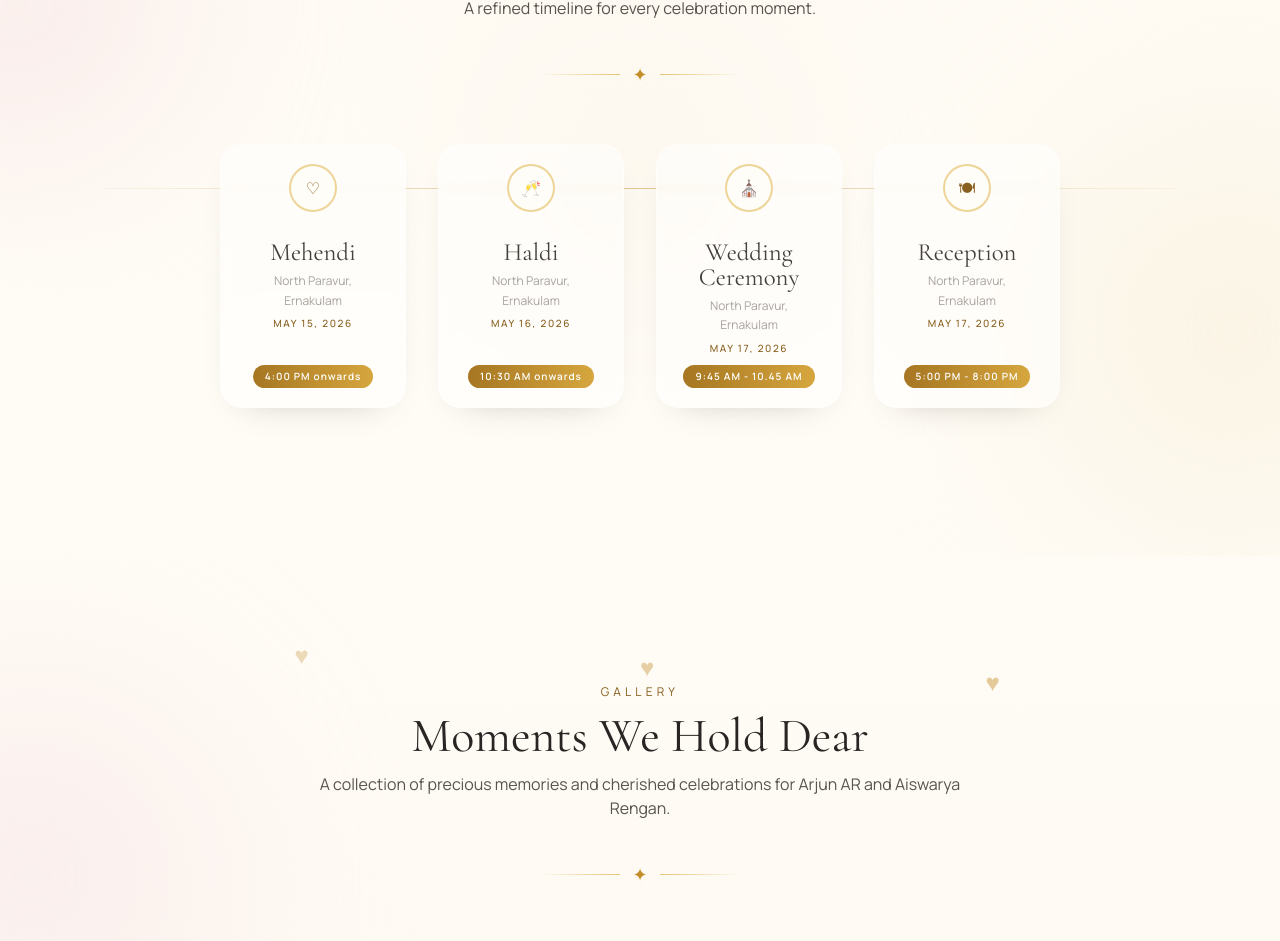
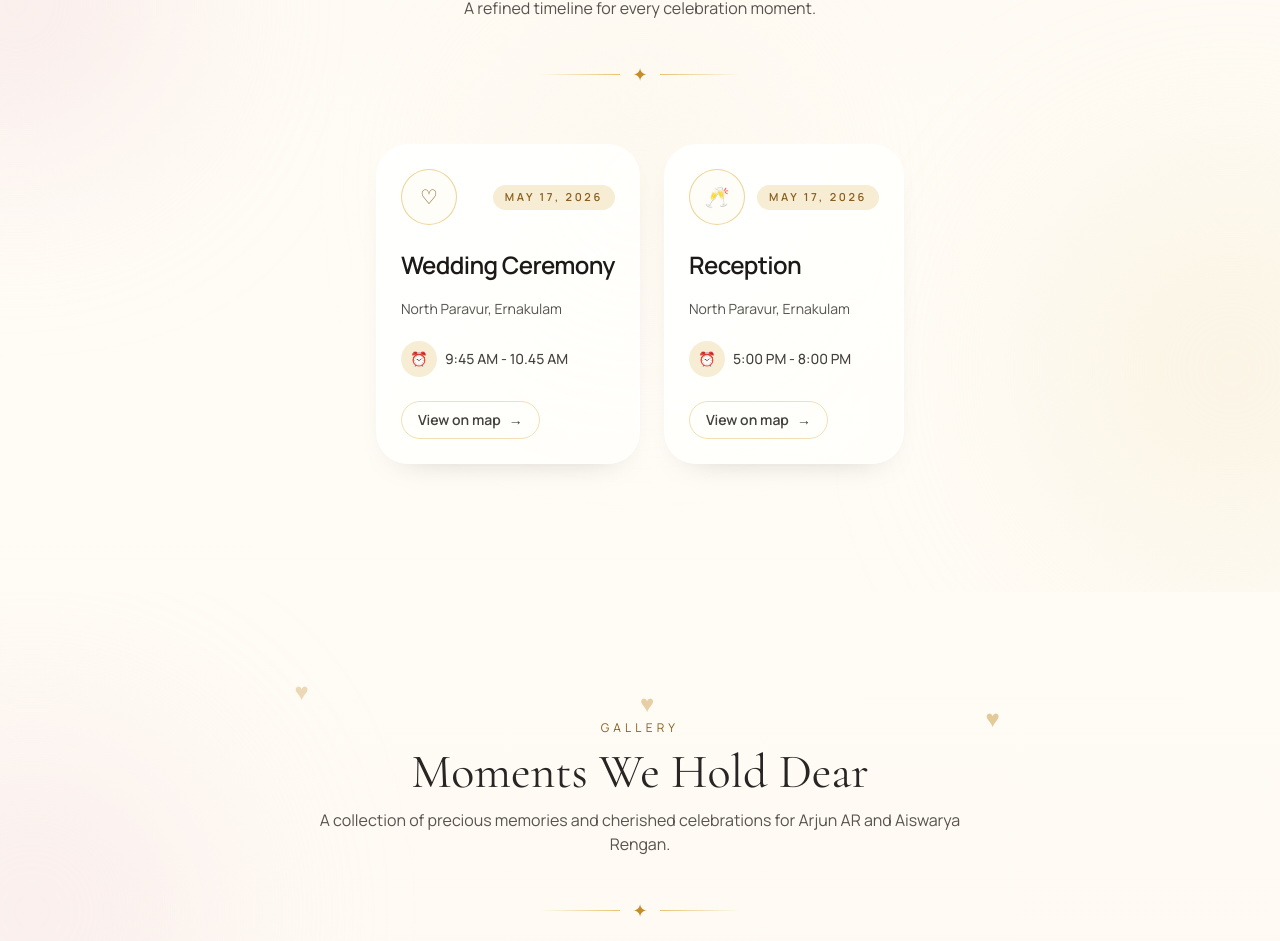
Before and after one commit to Akshay1836/Wedding_Arjun, a React (Vite) app: page / in a window 1280 px wide. Shown: the part 3755-4696 px from the top of the page. Built offline with nearby package versions, Linux system fonts and the light colour scheme.

Commit message:
event section changes added

```diff
--- a/src/components/EventsSection.jsx
+++ b/src/components/EventsSection.jsx
@@ -4,6 +4,7 @@
 import SectionTitle from "./SectionTitle"
 
 const MotionDiv = motion.div
+const MotionA = motion.a
 const EVENT_ICONS = ["♡", "🥂", "⛪", "🍽", "🎶", "✨"]
 
 const FloatingHearts = () => {
@@ -72,55 +73,58 @@
           </div>
         </Reveal>
 
-        <div className="mt-14 pb-5">
-          <div className="relative mx-auto max-w-6xl px-2 md:px-6">
-            <div
-              className="pointer-events-none absolute left-10 right-10 top-[2.75rem] -z-10 hidden h-px md:block"
-              style={{
-                background:
-                  "linear-gradient(90deg, rgba(212,175,106,0.1), rgba(212,175,106,0.7), rgba(212,175,106,0.1))",
-              }}
-              aria-hidden="true"
-            />
-
-            <div className="flex flex-wrap items-start justify-center gap-5 md:gap-6 lg:gap-8">
+        <div className="mt-14">
+          <div className="mx-auto max-w-7xl px-2 md:px-6">
+            <div className="flex flex-wrap justify-center gap-6">
               {events.map((event, index) => (
                 <Reveal key={event.name}>
                   <MotionDiv
-                    className="group relative flex h-[15.5rem] w-[170px] flex-shrink-0 flex-col rounded-[1.4rem] px-3 pb-5 pt-5 text-center sm:h-[16.5rem] sm:w-[186px]"
+                    className="group relative w-full max-w-[34rem] overflow-hidden rounded-[2rem] border border-white/60 bg-white/70 p-6 text-left shadow-lg shadow-gold-100/10 transition duration-500 hover:-translate-y-1 hover:border-gold-200 hover:bg-white dark:border-stone-700/60 dark:bg-stone-900/80 dark:shadow-stone-800/30"
                     variants={animations.cardHover}
                     initial="rest"
                     whileHover="hover"
                   >
                     <div
-                      className="pointer-events-none absolute inset-0 -z-10 rounded-[1.4rem] border border-white/60 bg-white/50 backdrop-blur-sm dark:border-stone-700/60 dark:bg-stone-900/45"
+                      className="pointer-events-none absolute inset-0 -z-10 rounded-[2rem] bg-gradient-to-br from-white to-amber-50 opacity-80 dark:from-stone-900 dark:to-stone-800"
                       aria-hidden="true"
                     />
 
-                    <div className="flex items-center justify-center pb-3">
-                      <div className="relative inline-flex h-12 w-12 items-center justify-center rounded-full border-2 border-gold-300/70 bg-ivory-50 text-base text-gold-700 dark:border-stone-600/60 dark:bg-stone-900/85 dark:text-gold-300">
+                    <div className="relative flex items-center justify-between gap-3">
+                      <div className="flex h-14 w-14 items-center justify-center rounded-full border border-gold-300/70 bg-ivory-50 text-xl text-gold-700 dark:border-stone-600/60 dark:bg-stone-900/85 dark:text-gold-300">
                         <span aria-hidden="true">{EVENT_ICONS[index % EVENT_ICONS.length]}</span>
-                        <span className="pointer-events-none absolute -inset-2 rounded-full border border-gold-300/30 opacity-0 transition-opacity duration-500 group-hover:opacity-100" aria-hidden="true" />
                       </div>
+                      <span className="rounded-full bg-gold-100 px-3 py-1 text-[11px] font-semibold uppercase tracking-[0.24em] text-gold-700 dark:bg-gold-200/10 dark:text-gold-300">
+                        {event.date}
+                      </span>
                     </div>
 
-                    <h3 className="mt-4 font-['Cormorant_Garamond'] text-[1.55rem] leading-none text-stone-700 dark:text-stone-100">
+                    <h3 className="mt-6 text-2xl font-semibold tracking-tight text-stone-900 dark:text-ivory-100">
                       {event.name}
                     </h3>
 
-                    <p className="mx-auto mt-1.5 max-w-[15ch] text-xs leading-relaxed text-stone-400 dark:text-stone-400">
+                    <p className="mt-4 text-sm leading-6 text-stone-600 dark:text-stone-300">
                       {event.venue}
                     </p>
 
-                    <p className="mt-1.5 text-[10px] font-medium uppercase tracking-[0.16em] text-gold-700 dark:text-gold-300">
-                      {event.date}
-                    </p>
+                    <div className="mt-5 flex items-center gap-2 text-sm font-medium text-stone-700 dark:text-stone-200">
+                      <span className="inline-flex h-9 w-9 items-center justify-center rounded-full bg-gold-100 text-gold-700 dark:bg-gold-200/10 dark:text-gold-300">
+                        <span aria-hidden="true">⏰</span>
+                      </span>
+                      <span>{event.time}</span>
+                    </div>
 
-                    <p className="mt-auto inline-flex self-center rounded-full bg-gradient-to-r from-gold-600 to-gold-400 px-3 py-1 text-[10px] font-semibold tracking-[0.1em] text-white dark:from-gold-700 dark:to-gold-500">
-                      {event.time}
-                    </p>
-
-
+                    <MotionA
+                      href={event.mapUrl}
+                      target="_blank"
+                      rel="noreferrer"
+                      className="mt-6 inline-flex items-center justify-center gap-2 rounded-full border border-gold-200/80 bg-gold-50 px-4 py-2 text-sm font-semibold text-gold-800 transition hover:bg-gold-100 hover:text-gold-900 dark:border-gold-300/30 dark:bg-gold-500/10 dark:text-gold-200 dark:hover:bg-gold-500/20"
+                      variants={animations.buttonHover}
+                      initial="rest"
+                      whileHover="hover"
+                    >
+                      View on map
+                      <span aria-hidden="true">→</span>
+                    </MotionA>
                   </MotionDiv>
                 </Reveal>
               ))}
--- a/src/data/weddingContent.js
+++ b/src/data/weddingContent.js
@@ -68,20 +68,7 @@
 ]
 
 export const events = [
-  {
-    name: "Mehendi",
-    date: "May 15, 2026",
-    time: "4:00 PM onwards",
-    venue: "North Paravur, Ernakulam",
-    mapUrl: "https://maps.google.com/?q=North+Paravur+Ernakulam",
-  },
-  {
-    name: "Haldi",
-    date: "May 16, 2026",
-    time: "10:30 AM onwards",
-    venue: "North Paravur, Ernakulam",
-    mapUrl: "https://maps.google.com/?q=North+Paravur+Ernakulam",
-  },
+
   {
     name: "Wedding Ceremony",
     date: "May 17, 2026",
```
